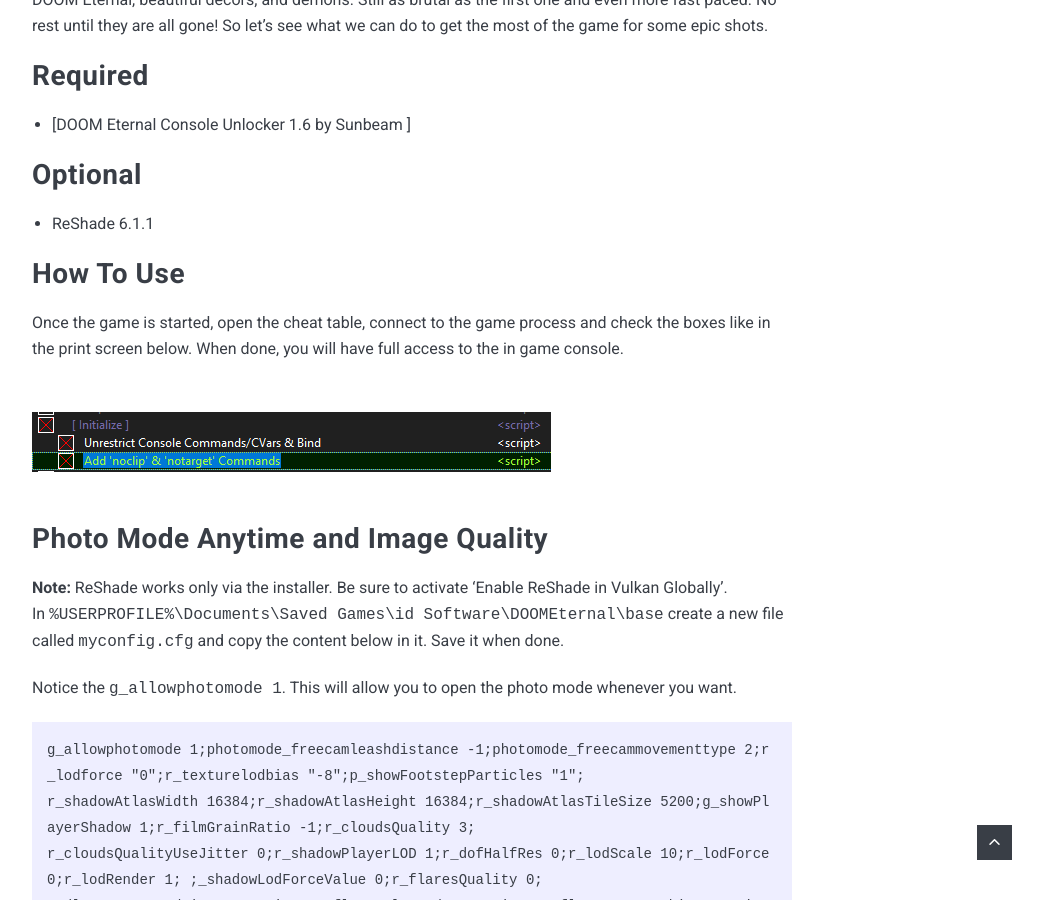
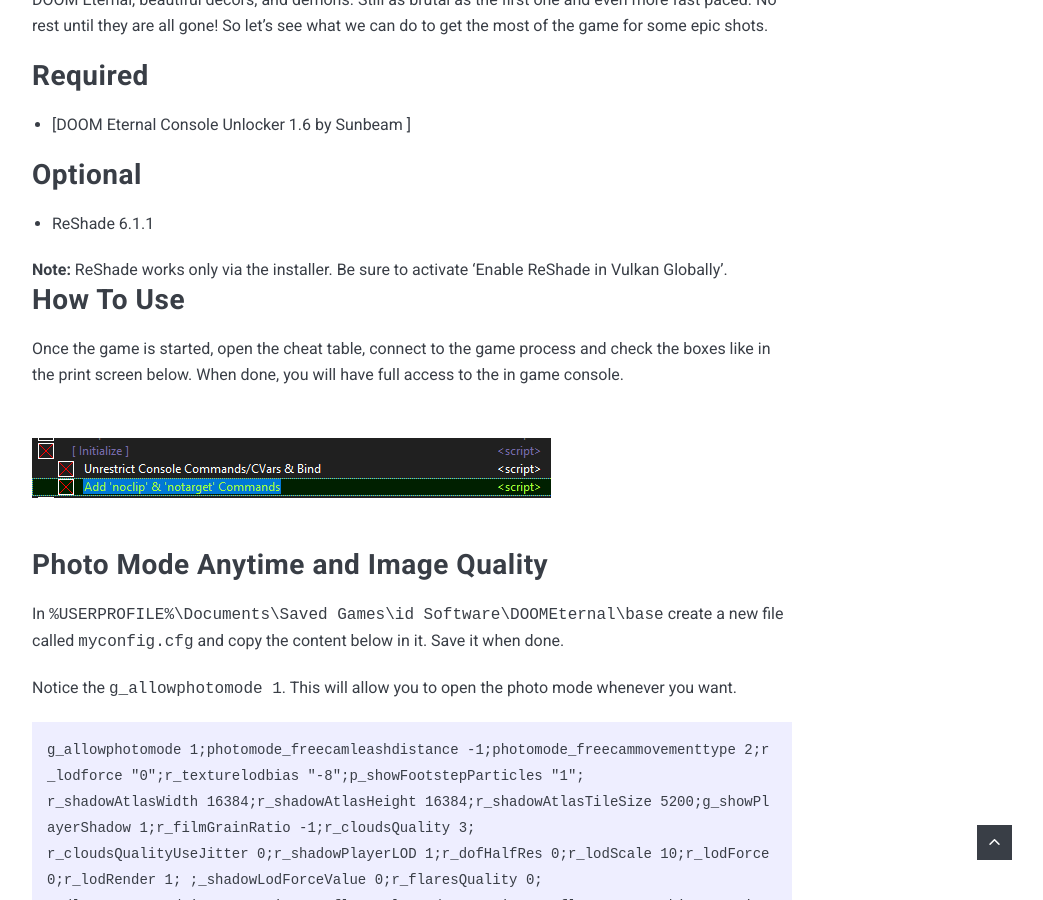
Before and after one commit to AnticOwl/anticowl.github.io, a Jekyll site: the page built from _posts/2024-07-21-Doom-Eternal.md, in a window 1280 px wide and 900 px high, scrolled down 1066 px. Shown: the whole window, without its empty margins (228-1271 px from the left). Built offline with Jekyll 4.4.1, drawn with Linux system fonts in a browser that asks for light colours; nearby versions of some CDN libraries.

Commit message:
Update 2024-07-21-Doom-Eternal.md

```diff
--- a/_posts/2024-07-21-Doom-Eternal.md
+++ b/_posts/2024-07-21-Doom-Eternal.md
@@ -16,6 +16,8 @@
 ## Optional
 * ReShade 6.1.1
 
+{% include note.html content="ReShade works only via the installer. Be sure to activate 'Enable ReShade in Vulkan Globally'." %}
+
 ## How To Use
 Once the game is started, open the cheat table, connect to the game process and check the boxes like in the print screen below.
 When done, you will have full access to the in game console.
@@ -23,7 +25,6 @@
 ![image](/images/DOOMEternal-01.png)
 
 ## Photo Mode Anytime and Image Quality
-{% include note.html content="ReShade works only via the installer. Be sure to activate 'Enable ReShade in Vulkan Globally'." %}
 
 In `%USERPROFILE%\Documents\Saved Games\id Software\DOOMEternal\base` create a new file called `myconfig.cfg` and copy the content below in it.
 Save it when done.
```
